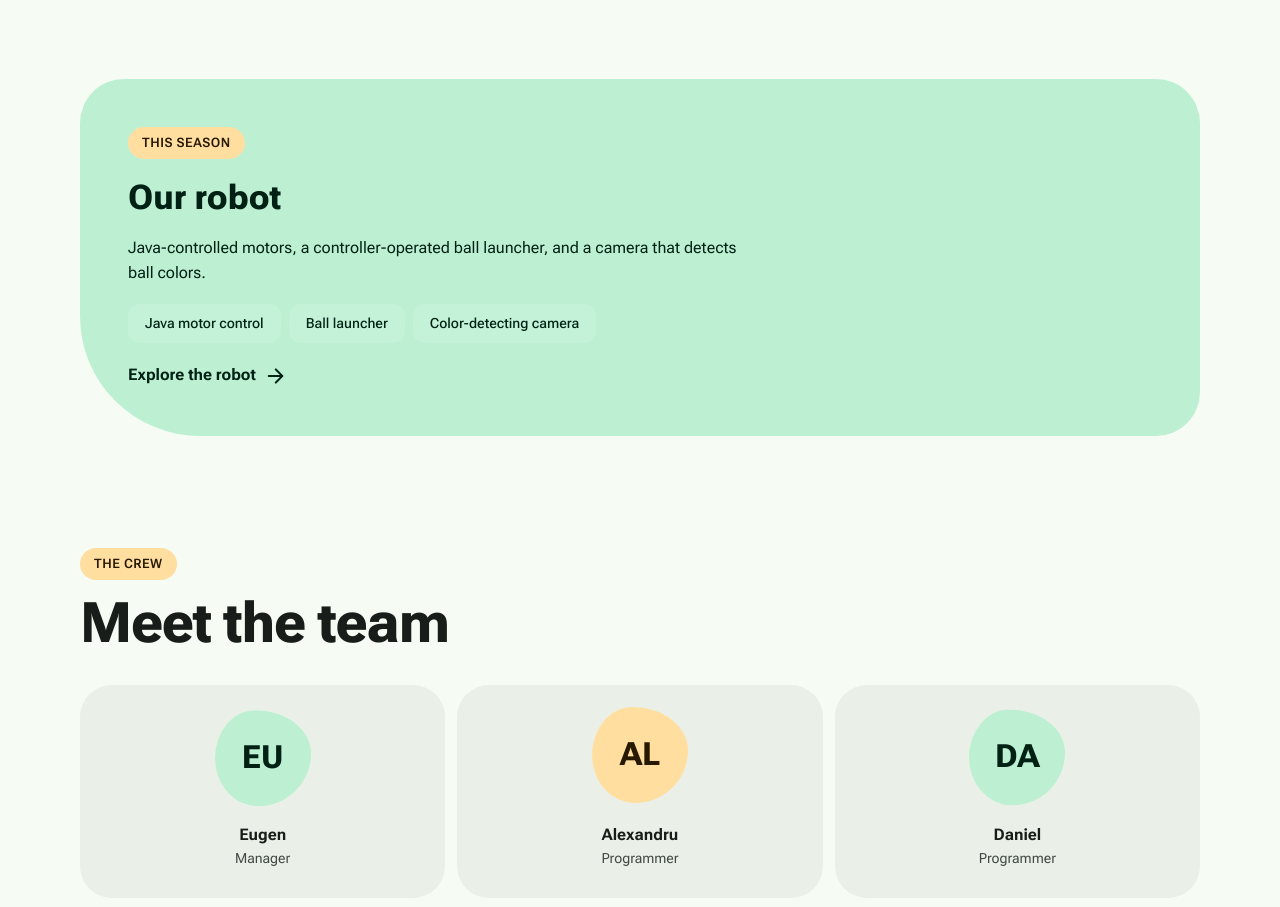
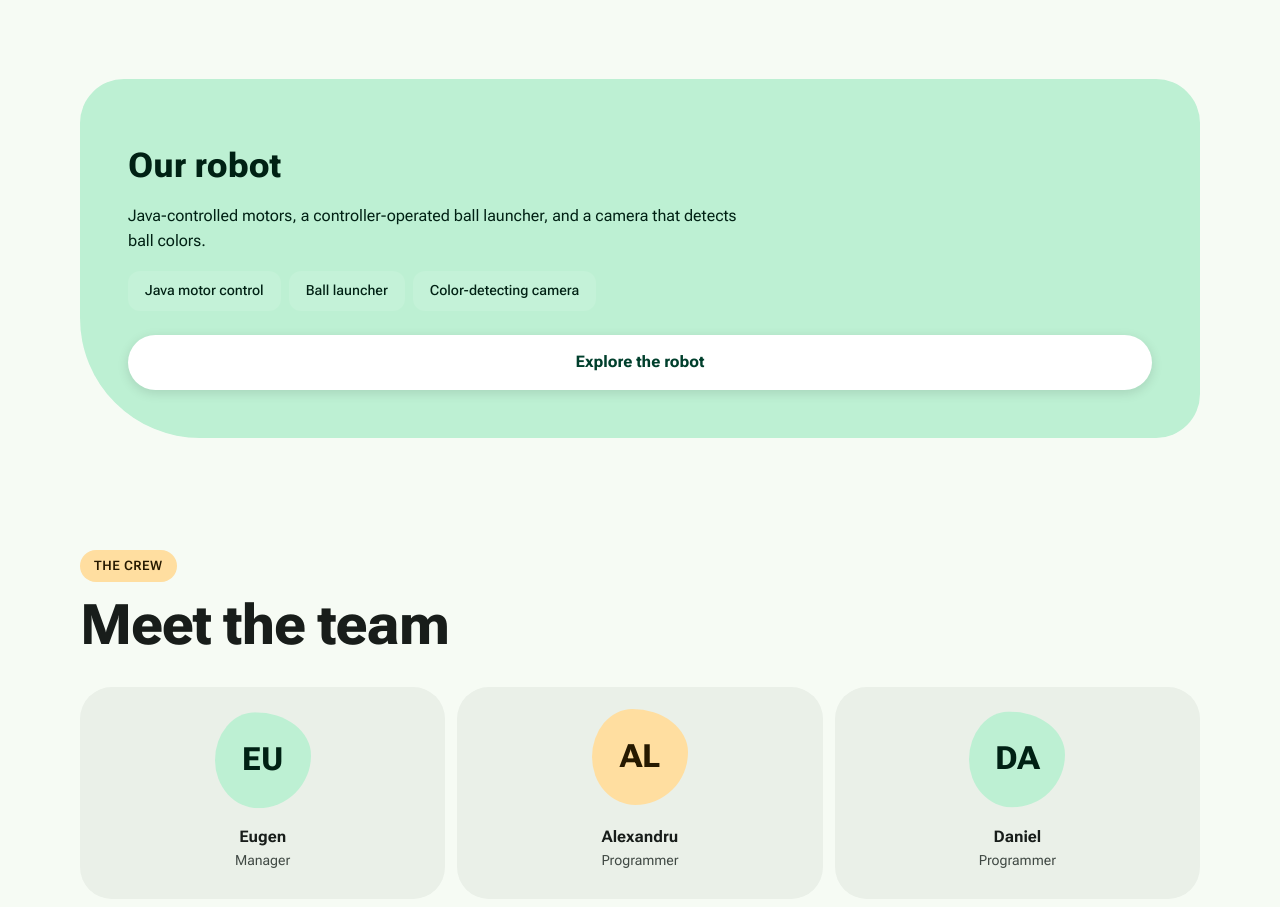
Before and after one commit to Dany0443/carpentech, a plain HTML site: page index.html in a window 1280 px wide. Shown: the part 1680-2587 px from the top of the page. Drawn offline with nearby package versions, Linux system fonts and the light colour scheme.

Commit message:
Polish robot details call to action

```diff
--- a/index.html
+++ b/index.html
@@ -123,7 +123,8 @@ h2{font-size:clamp(34px,5.5vw,56px);font-weight:800;margin:14px 0 12px}
 .robot-card:focus-visible{outline:3px solid var(--primary);outline-offset:4px}
 .robot-card-title{display:block;font-size:34px;font-weight:800;margin:12px 0}
 .robot-summary{display:block;max-width:70ch}
-.robot-hint{display:inline-flex;align-items:center;gap:8px;margin-top:20px;font-weight:700}
+.robot-hint{display:flex;align-items:center;justify-content:center;width:100%;margin-top:24px;padding:15px 22px;border-radius:99px;background:#fff;color:#003F2C;font-weight:750;text-align:center;box-shadow:0 3px 12px rgba(0,0,0,.12);transition:transform .35s var(--spring),box-shadow .35s ease,background .25s ease}
+.robot-card:hover .robot-hint,.robot-card:focus-visible .robot-hint{transform:translateY(-3px);background:#F6FBF4;box-shadow:0 8px 20px rgba(0,0,0,.2)}
 .robot-dialog{width:min(900px,calc(100vw - 32px));max-height:calc(100vh - 32px);overflow:auto;margin:auto;padding:clamp(24px,4vw,40px);border:1px solid var(--outline-variant);border-radius:36px;background:var(--surface);color:var(--on-surface);box-shadow:0 24px 80px rgba(0,0,0,.32)}
 .robot-dialog::backdrop{background:rgba(0,0,0,.68);backdrop-filter:blur(5px)}
 .robot-dialog-head{display:flex;align-items:flex-start;justify-content:space-between;gap:16px;margin-bottom:20px}
@@ -324,18 +325,17 @@ html.theme-anim,html.theme-anim *{transition:background-color .5s ease,color .5s
 <section id="robot"><div class="wrap">
   <div class="feature">
     <button class="panel dark robot-card rv" id="robot-open" type="button" aria-haspopup="dialog" aria-controls="robot-dialog">
-      <span class="eyebrow">This season</span>
       <span class="robot-card-title">Our robot</span>
       <span class="robot-summary">Java-controlled motors, a controller-operated ball launcher, and a camera that detects ball colors.</span>
       <span class="chips"><span class="chip-s">Java motor control</span><span class="chip-s">Ball launcher</span><span class="chip-s">Color-detecting camera</span></span>
-      <span class="robot-hint">Explore the robot <span class="ms" aria-hidden="true">arrow_forward</span></span>
+      <span class="robot-hint">Explore the robot</span>
     </button>
   </div>
 </div></section>
 
 <dialog class="robot-dialog" id="robot-dialog" aria-labelledby="robot-dialog-title">
   <div class="robot-dialog-head">
-    <div><span class="eyebrow">This season</span><h3 id="robot-dialog-title">How our robot works</h3></div>
+    <div><h3 id="robot-dialog-title">How our robot works</h3></div>
     <button class="icon-btn" id="robot-close" type="button" aria-label="Close robot details"><span class="ms">close</span></button>
   </div>
   <div class="robot-dialog-grid">
```
